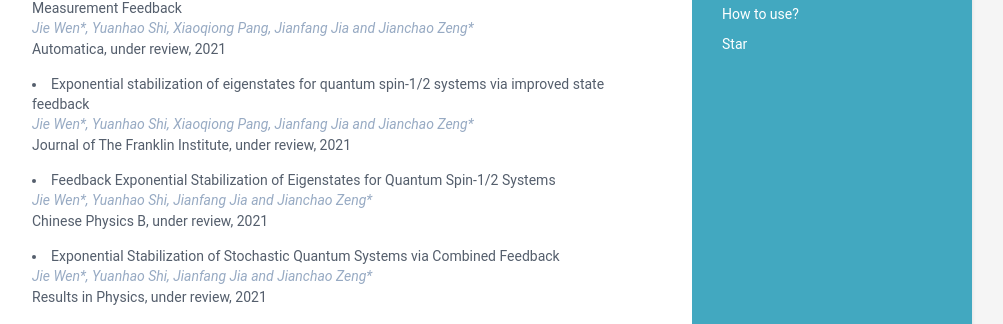
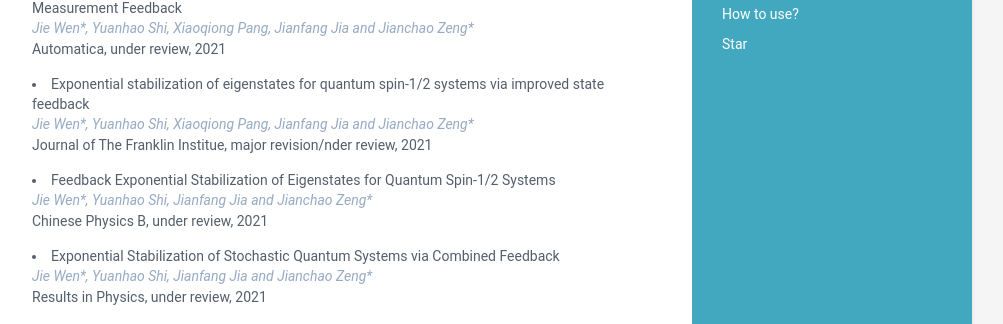
Before and after one commit to wenjie015/wenjie, a Jekyll site: the page built from index.html, in a window 1280 px wide and 900 px high, scrolled down 843 px. Shown: the part 123-447 px from the top of the window, without its empty margins (168-1171 px from the left). Built offline with Jekyll 4.4.1, drawn with Linux system fonts in a browser that asks for light colours.

Commit message:
Update data.yml

```diff
--- a/_data/data.yml
+++ b/_data/data.yml
@@ -63,7 +63,7 @@ publications:
       - title: Exponential stabilization of eigenstates for quantum spin-1/2 systems via improved state feedback
         link:
         authors: Jie Wen*, Yuanhao Shi, Xiaoqiong Pang, Jianfang Jia and Jianchao Zeng*
-        conference: "Journal of The Franklin Institute, under review, 2021"
+        conference: "Journal of The Franklin Institue, major revision/nder review, 2021"
 
       - title: Feedback Exponential Stabilization of Eigenstates for Quantum Spin-1/2 Systems
         link:
```
